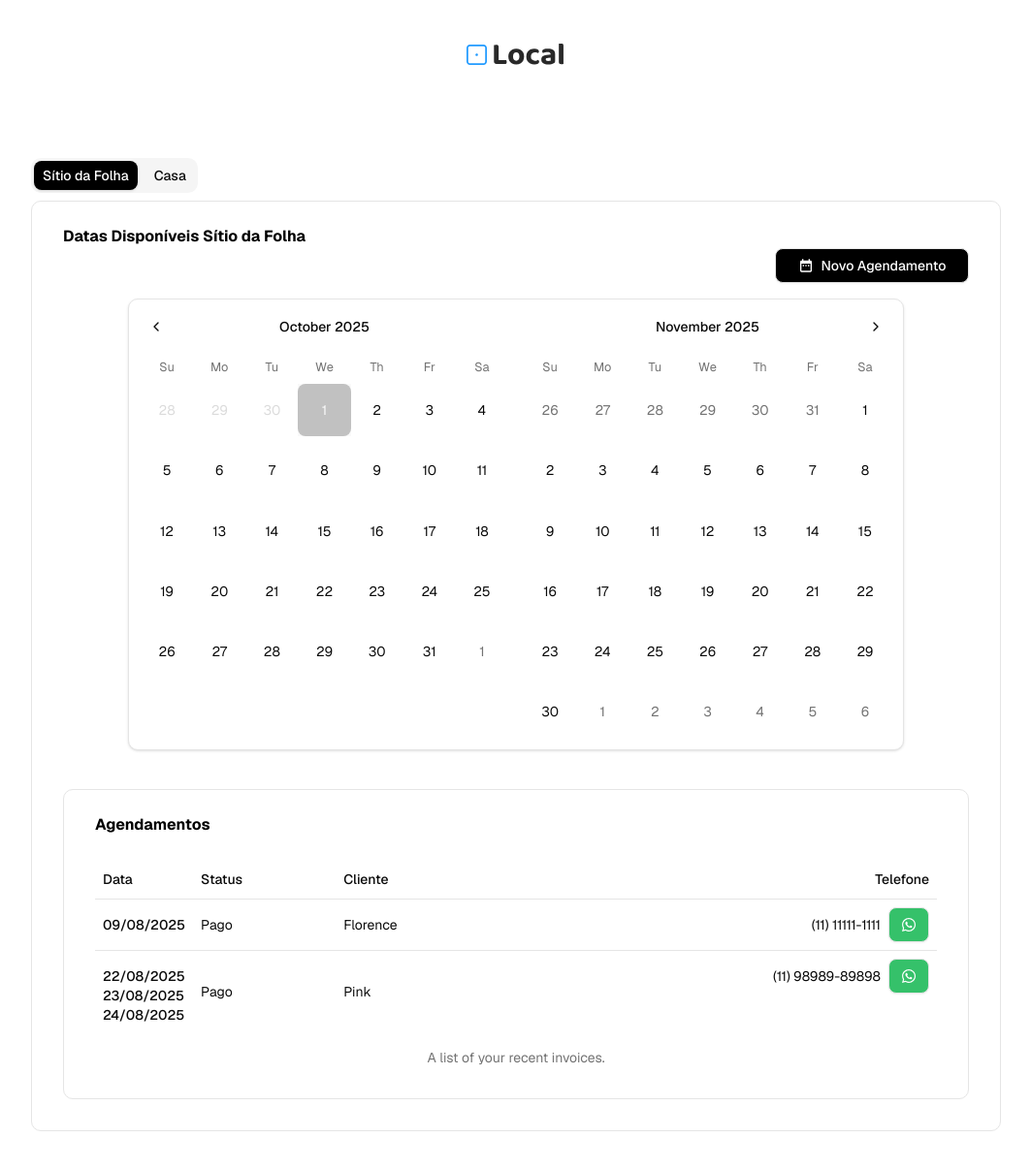
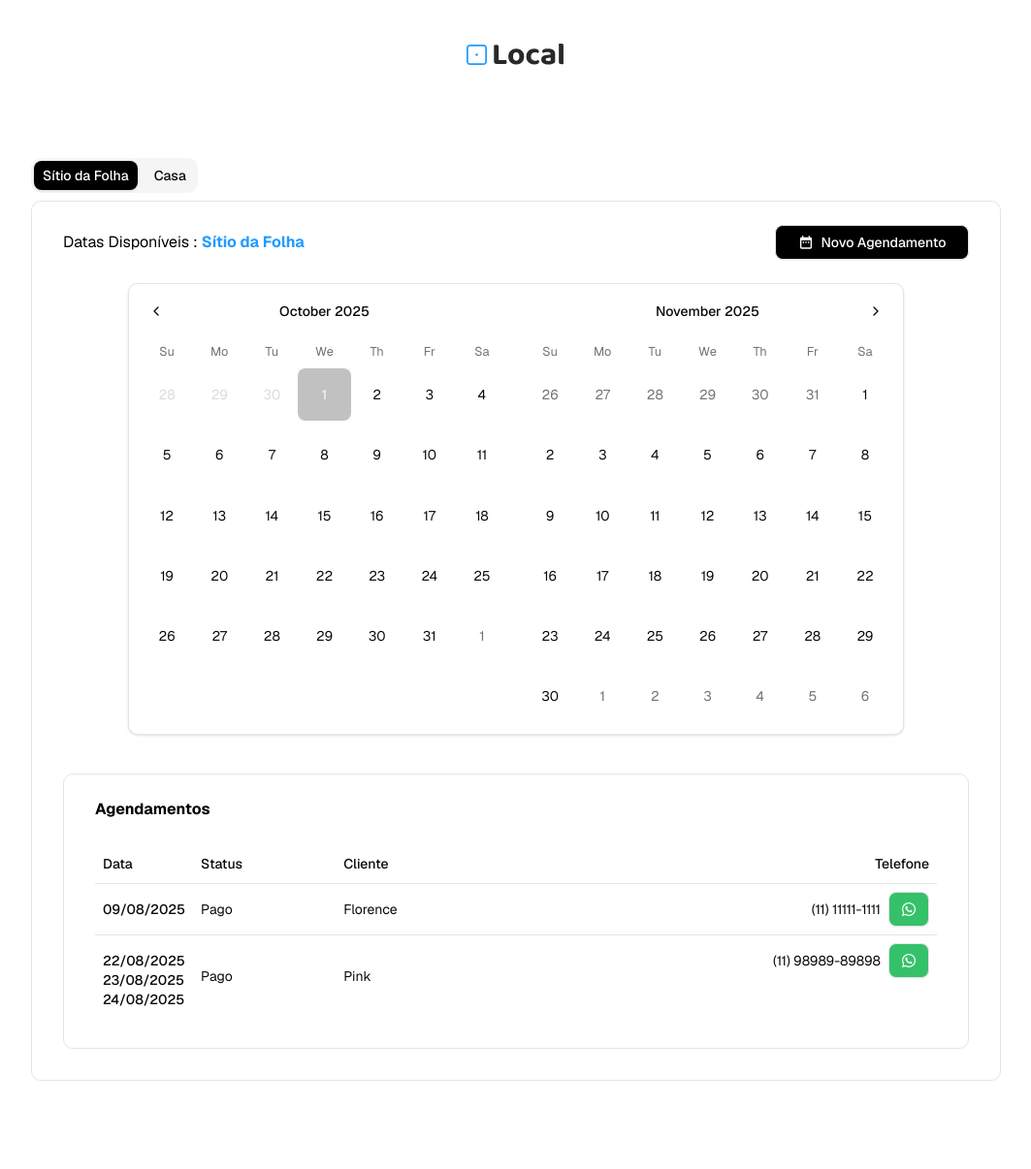
Before and after one commit to Sara01romao/agenda-nextjs, a Next.js app: page / in a window 1280 px wide. Shown: the top 1206 px of the page at 97% size, without its empty margins (108-1171 px from the left). Built offline with nearby package versions, Linux system fonts and the light colour scheme.

Commit message:
modified position add btn and title

```diff
--- a/src/app/_components/tabComponent.tsx
+++ b/src/app/_components/tabComponent.tsx
@@ -37,21 +37,23 @@ export function TabsComponents({ value, propertyScheduling }: TabsProps) {
   return (
     <>
       <TabsContent value={value} className=" border w-full px-8 pb-8 rounded-lg">
-        <h2 className="font-bold mt-6 text-black">Datas Disponíveis {propertyScheduling.name} </h2>
+
+        <div className="flex items-center justify-between flex-wrap my-6">
+          <h2 className="text-black">Datas Disponíveis : <span className="font-bold text-[#229BFF]">{propertyScheduling.name}</span></h2>
           <div className="flex flex-col items-start gap-4  ">
             <Button variant="outline" asChild>
-            <Link href={`/scheduling/${propertyScheduling.id}`}  className="w-[200px] flex bg-black text-white ml-auto">
+              <Link href={`/scheduling/${propertyScheduling.id}`} className="w-[200px] flex bg-black text-white ml-auto">
                 <MdDateRange />
                 Novo Agendamento
               </Link>
             </Button>
+          </div>
+        </div>
         <CalendarComponent booked={bookedDates} />
-        </div>
 
         <div className="mt-10 border w-full px-8 pb-8 rounded-lg">
           <h2 className="font-bold my-6 text-black">Agendamentos</h2>
           <Table>
-            <TableCaption>A list of your recent invoices.</TableCaption>
             <TableHeader>
               <TableRow>
                 <TableHead className="w-[100px]">Data</TableHead>
```
Lines whose indentation alone changed are shown as unchanged.
